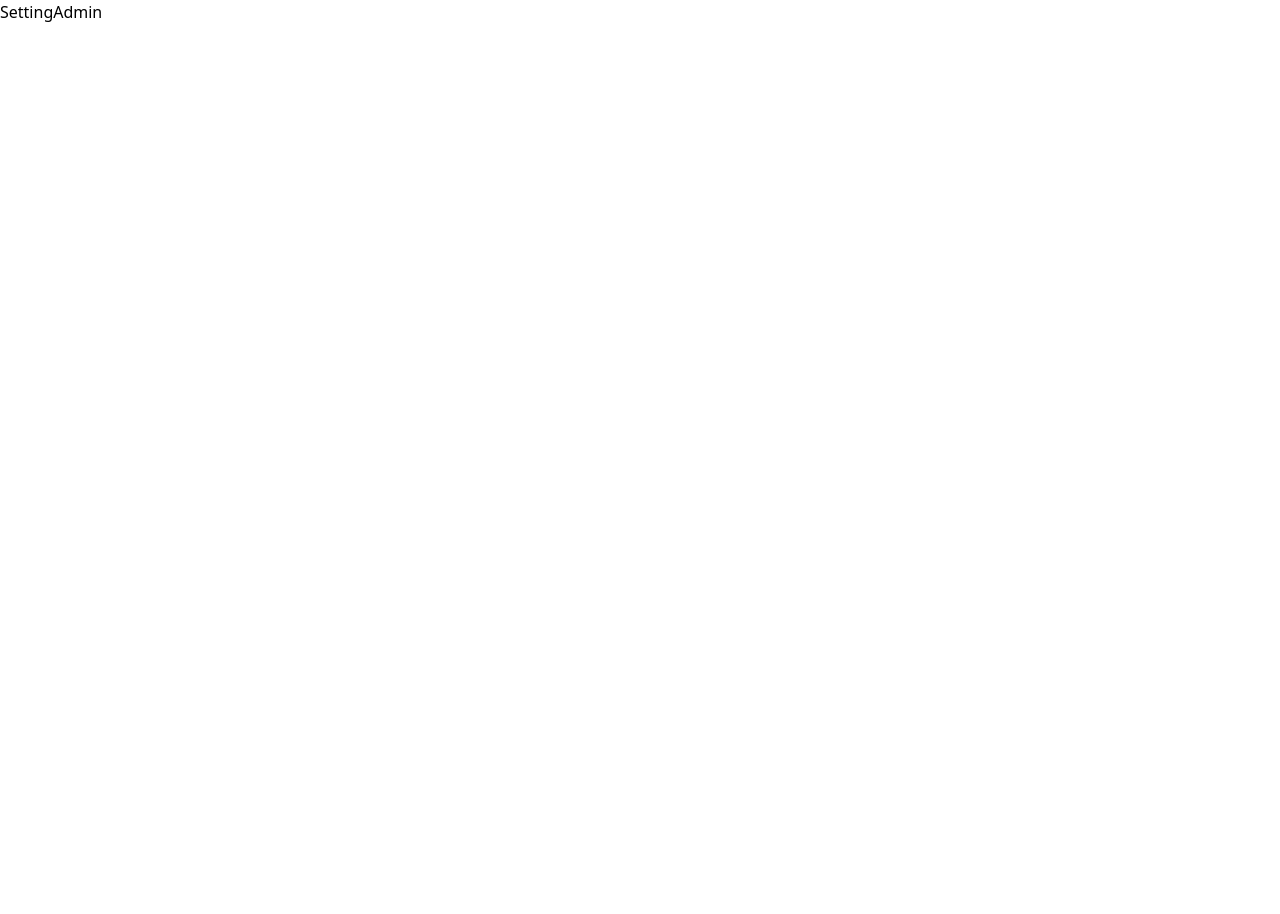
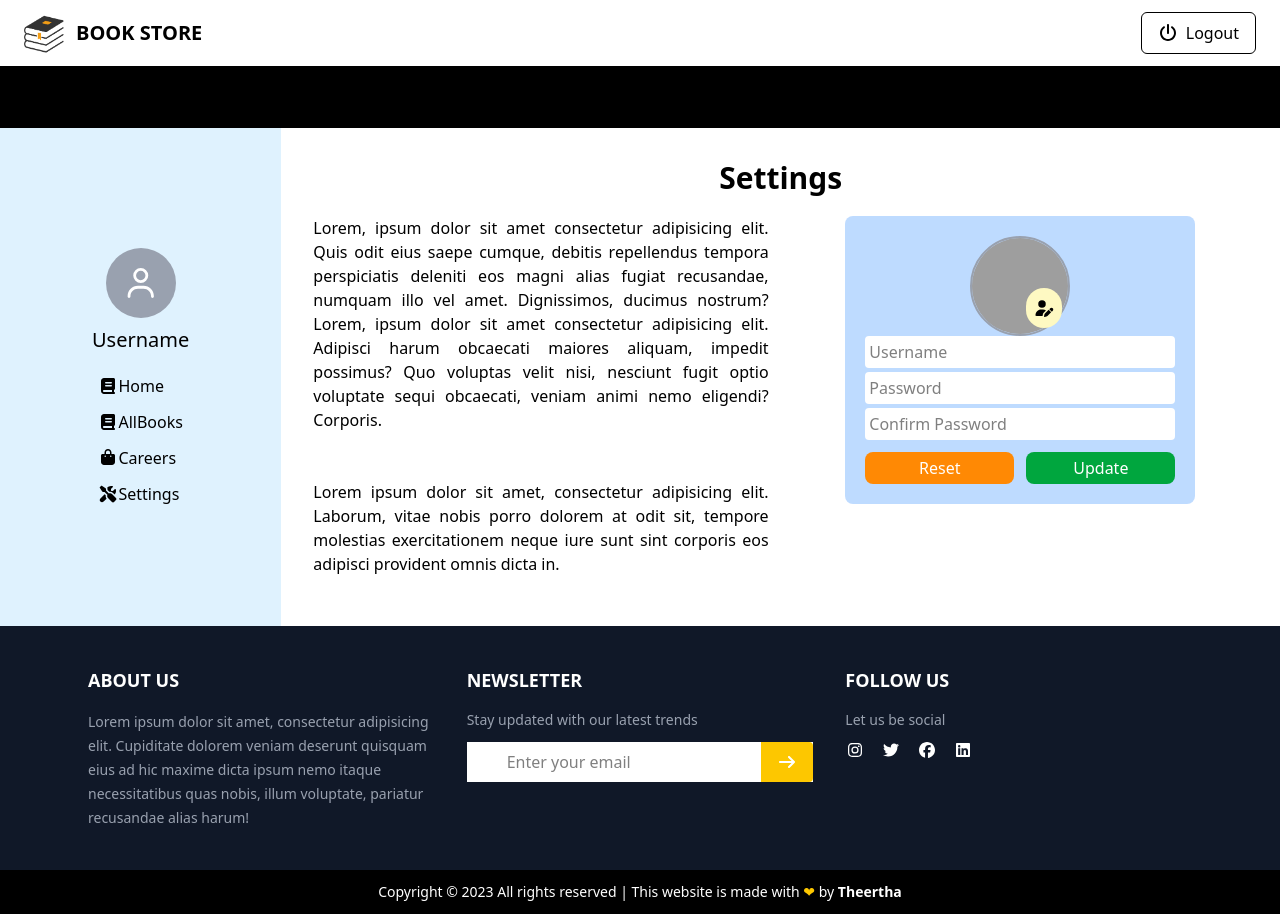
Before and after one commit to theertha-ashokan/BookStore-FullStack, a React (Vite) app: page /admin-settings in a window 1280 px wide. Before the commit the page ends 800 px from the top, so only its background shows below. Built offline with nearby package versions, Linux system fonts and the light colour scheme; grey boxes are pictures that could not be loaded; a web font is replaced by a local one.

Commit message:
AdminHeader,adminSideBar,settimgAdmin,View book updated

```diff
--- a/src/admin/components/AdminHeader.jsx
+++ b/src/admin/components/AdminHeader.jsx
@@ -1,9 +1,33 @@
-import React from 'react'
+import { faPowerOff } from "@fortawesome/free-solid-svg-icons";
+import { FontAwesomeIcon } from "@fortawesome/react-fontawesome";
+import React from "react";
+
 
 function AdminHeader() {
   return (
-    <div>AdminHeader</div>
-  )
+    <>
+      <header className="flex items-center justify-between bg-white shadow px-6 py-3">
+        {/* Logo & Title */}
+        <div className="flex items-center space-x-3">
+          <img
+            src="/logo.png"
+            alt="logo"
+            className="w-10 h-10"
+          />
+          <h1 className="text-xl font-bold">BOOK STORE</h1>
+        </div>
+        {/* Logout Button */}
+        <button className="flex items-center space-x-2 border px-4 py-2 rounded-md  hover:bg-gray-900 hover:text-white  ">
+         <FontAwesomeIcon icon={faPowerOff} />
+          <span >Logout</span>
+        </button>
+      </header>
+   <div className="bg-black w-full p-3 text-white">
+    <marquee className='text-white p-1'>Welcome,  Admin!    You're all set to manage and monitor the system. Let’s get to work!</marquee>
+
+   </div>
+    </>
+  );
 }
 
-export default AdminHeader
+export default AdminHeader;
--- a/src/admin/components/AdminSideBar.jsx
+++ b/src/admin/components/AdminSideBar.jsx
@@ -1,8 +1,54 @@
-import React from 'react'
+import { faUser } from '@fortawesome/free-regular-svg-icons'
+import { faBook, faScrewdriverWrench, faBagShopping, faBars } from '@fortawesome/free-solid-svg-icons'
+import { FontAwesomeIcon } from '@fortawesome/react-fontawesome'
+import React, { useState } from 'react'
+import { Link } from 'react-router-dom'
+
+
+
 
 function AdminSideBar() {
+  const [listStatus, setListstatus] = useState(false)
   return (
-    <div>AdminSideBar</div>
+    <div className='bg-sky-100 flex justify-center items-center flex-col px-23 py-30 '>
+      <div className='bg-gray-400 rounded-full text-white flex justify-center items-center text-3xl' style={{ width: "70px", height: "70px" }}>
+        <FontAwesomeIcon icon={faUser} />
+      </div>
+      <p className='mt-2 text-xl'>Username</p>
+      <button onClick={() => setListstatus(!listStatus)} className='text-2xl md:hidden '><FontAwesomeIcon icon={faBars} style={{ color: "blue" }} /></button>
+
+     {/* side bar redirection-link */}
+             <div className={listStatus ? 'block mt-2' : 'md:block hidden mt-2'}>
+        <div className="mt-3 flex items-center gap-x-2">
+          <Link to={'/'}>
+              <FontAwesomeIcon icon={faBook} />
+              Home
+            </Link>
+        </div>
+
+        <div className="mt-3 flex items-center gap-x-2">
+          <Link to={'/all-books'}>
+              <FontAwesomeIcon icon={faBook} />
+              AllBooks
+            </Link>
+        </div>
+
+        <div className="mt-3 flex items-center gap-x-2">
+          <Link to={'/Careers'}>
+              <FontAwesomeIcon icon={faBagShopping} />
+              Careers
+            </Link>
+        </div>
+
+        <div className="mt-3 flex items-center gap-x-2">
+          <Link to={'/admin-settings'}>
+              <FontAwesomeIcon icon={faScrewdriverWrench} />
+              Settings
+            </Link>
+        </div>
+
+      </div>
+    </div>
   )
 }
 
--- a/src/admin/pages/SettingAdmin.jsx
+++ b/src/admin/pages/SettingAdmin.jsx
@@ -1,8 +1,89 @@
-import React from 'react'
+import React, { useState } from 'react'
+import AdminSideBar from '../components/AdminSideBar'
+import Footer from '../../components/Footer'
+import AdminHeader from '../components/AdminHeader'
+import { faUser } from '@fortawesome/free-regular-svg-icons'
+import { FontAwesomeIcon } from '@fortawesome/react-fontawesome'
+import { faUserPen } from '@fortawesome/free-solid-svg-icons'
+
+
 
 function SettingAdmin() {
   return (
-    <div>SettingAdmin</div>
+    <div>
+      <AdminHeader />
+      <div className='md:flex'>
+        <div className='col-span-1'><AdminSideBar /></div>
+        <div className='col-span-3 p-8 '>
+          <h1 className='text-3xl text-center font-bold '>Settings</h1>
+          <div>
+
+            <div className='md:grid grid-cols-2 mt-5 gap-6'>
+              <div className=''>
+                <h1 className='text-justify'>Lorem, ipsum dolor sit amet consectetur adipisicing elit. Quis odit eius saepe cumque, debitis repellendus tempora perspiciatis deleniti eos magni alias fugiat recusandae, numquam illo vel amet. Dignissimos, ducimus nostrum?Lorem, ipsum dolor sit amet consectetur adipisicing elit. Adipisci harum obcaecati maiores aliquam, impedit possimus? Quo voluptas velit nisi, nesciunt fugit optio voluptate sequi obcaecati, veniam animi nemo eligendi? Corporis.</h1>
+                <br />
+                <br />
+                <h1 className='text-justify'>Lorem ipsum dolor sit amet, consectetur adipisicing elit. Laborum, vitae nobis porro dolorem at odit sit, tempore molestias exercitationem neque iure sunt sint corporis eos adipisci provident omnis dicta in.</h1>
+              </div>
+
+              <div>
+                <div className="bg-blue-200 md:mt-0 mt-5 rounded-lg flex flex-col justify-center items-center py-5  w-full max-w-[350px] aspect-[5/4] mx-auto " >
+
+                 {/* Profile Picture with Edit Icon */}
+<div className="relative w-[100px] h-[100px]">
+  {/* Hidden File Input */}
+  <input type="file" id="adminpic" className="hidden" />
+
+  {/* Profile Image */}
+  <label htmlFor="adminpic">
+    <img
+      src="https://cdn.pixabay.com/photo/2023/02/18/11/00/icon-7797704_1280.png"
+      alt="profile"
+      className="w-[100px] h-[100px] rounded-full border-2 border-gray-400 object-cover"
+    />
+  </label>
+
+  {/* Edit Icon */}
+  <label
+    htmlFor="adminpic"
+    className="absolute bottom-2 right-2 bg-yellow-100 text-white p-2 rounded-full cursor-pointer hover:bg-gray-600"
+  >
+    <FontAwesomeIcon icon={faUserPen} className="w-4 h-4 text-black" />
+  </label>
+</div>
+
+
+                  <form action="" className="w-full px-5  ">
+                    <input
+                      type="text"
+                      className="w-full bg-white p-1  rounded"
+                      placeholder="Username"
+                    />
+                    <input
+                      type="text"
+                      className="w-full bg-white p-1 mt-1 rounded"
+                      placeholder="Password"
+                    />
+                    <input
+                      type="text"
+                      className="w-full bg-white p-1 mt-1 rounded"
+                      placeholder="Confirm Password"
+                    />
+                  </form>
+
+                  <div className='grid grid-cols-2 gap-3 w-full px-5'>
+                    <button className="bg-orange-400 text-white   text-center  px-3 py-1 mt-3 rounded-lg">Reset</button>
+                    <button className="bg-green-600 text-white   text-center  px-3 py-1 mt-3 rounded-lg">Update</button>
+                  </div>
+                </div>
+              </div>
+            </div>
+
+          </div>
+        </div>
+      </div>
+      <Footer />
+    </div>
   )
 }
 
--- a/src/users/pages/ViewBook.jsx
+++ b/src/users/pages/ViewBook.jsx
@@ -1,15 +1,19 @@
-import React from 'react'
+import React, { useState } from 'react'
 import Header from '../components/Header'
 import Footer from '../../components/Footer'
 import { FontAwesomeIcon } from '@fortawesome/react-fontawesome'
-import { faEye ,faBackward} from '@fortawesome/free-solid-svg-icons'
+import { faEye, faBackward, faXmark } from '@fortawesome/free-solid-svg-icons'
+import { Link } from 'react-router-dom'
+import { faCamera } from '@fortawesome/free-regular-svg-icons'
+
 
 
 
 function ViewBook() {
+  const [modalStatus, setModalstatus] = useState(false)
   return (
     <>
-    <Header/>
+      <Header />
       <div className='md:m-10 m-5 '>
         <div className="border p-5 shadow border-gray-200">
 
@@ -20,7 +24,7 @@ function ViewBook() {
             <div className='col-span-3'>
               <div className='flex justify-between'>
                 <h1 className='text-xl font bold'>Title</h1>
-                <button className='text-gray-400'><FontAwesomeIcon icon={faEye}/></button>
+                <button onClick={() => setModalstatus(true)} className='text-gray-400'><FontAwesomeIcon icon={faEye} /></button>
               </div>
               <p className='my-3 text-blue-700'>-Author</p>
               <div className='md:grid grid-cols-3 gap-5 my-10'>
@@ -34,7 +38,7 @@ function ViewBook() {
               <div className='md:my-10 my-4'>
                 <p className='font-bold text-lg'>Lorem ipsum, dolor sit amet consectetur adipisicing elit. Incidunt perferendis ipsa consequuntur enim eum corrupti ducimus veniam esse, consectetur pariatur earum sapiente molestias voluptates odio et ipsam labore deserunt dolor? Lorem ipsum dolor, sit amet consectetur adipisicing elit. Atque, nemo? Saepe a, ipsum aperiam explicabo voluptas harum eaque ipsa fuga sint enim perferendis odio eveniet dolores in corporis ut rerum?</p>
                 <div className='flex justify-end'>
-                    <button className='bg-blue-900 text-white p-2 rounded'><FontAwesomeIcon icon={faBackward}className='me-3' />Back</button>
+                  <Link to={'/all-books'} className='bg-blue-900 text-white p-2 rounded'><FontAwesomeIcon icon={faBackward} className='me-3' />Back</Link>
                   <button className='bg-green-900 text-white p-2 ms-5 rounded'>Buy $ 123</button>
                 </div>
               </div>
@@ -43,7 +47,34 @@ function ViewBook() {
 
         </div>
       </div>
-    <Footer/>
+      {/* moadl */}
+      {
+        modalStatus &&
+        <div className='relative z-10 ' onClick={() => setModalstatus(false)}>
+          <div className="bg-gray-500/75 fixed inset-0 transition-opacity">
+            <div className="flex justify-center items-center min-h-screen">
+              <div style={{ height: '550px', width: '900px' }} className='bg-white'>
+                <div className='bg-black text-white flex justify-between items-center p-3'>
+                  <h3>Books Images</h3>
+                  <FontAwesomeIcon onClick={() => setModalstatus(false)} icon={faXmark} />
+                </div>
+
+                <p className='text-blue-600 my-5 ml-5'>
+                  <FontAwesomeIcon icon={faCamera} />
+                  Camera Click of the  hands of seller
+                </p>
+
+                <div className="md:flex my-4 flex-wrap">
+                  {/* duplicate images */}
+                  <img width={'250px'} height={'250px'} className='mx-2 my-3' src="https://templates.mediamodifier.com/5db698f47c3dc9731647a4e9/fiction-novel-book-cover-template.jpg" alt="book images" />
+                </div>
+
+              </div>
+            </div>
+          </div>
+        </div>
+      }
+      <Footer />
 
     </>
   )
```
Lines whose indentation alone changed are shown as unchanged.
